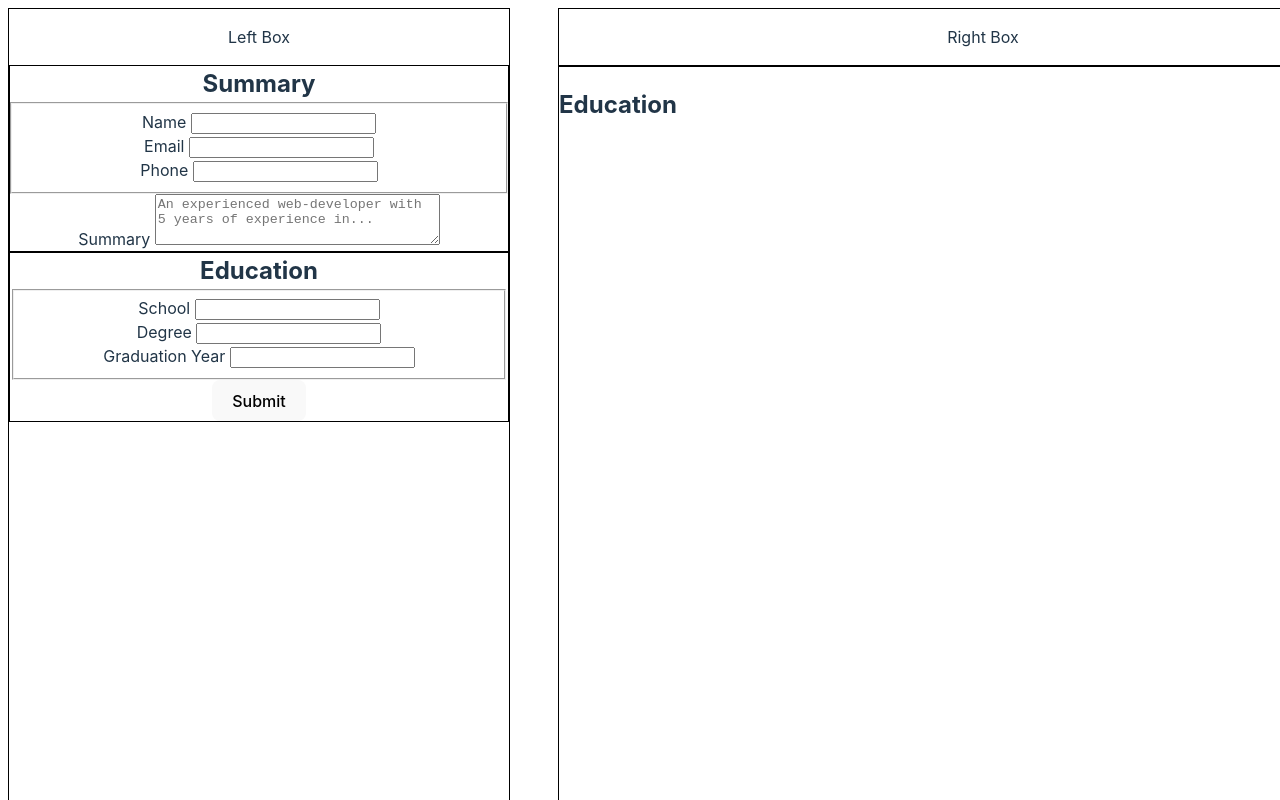
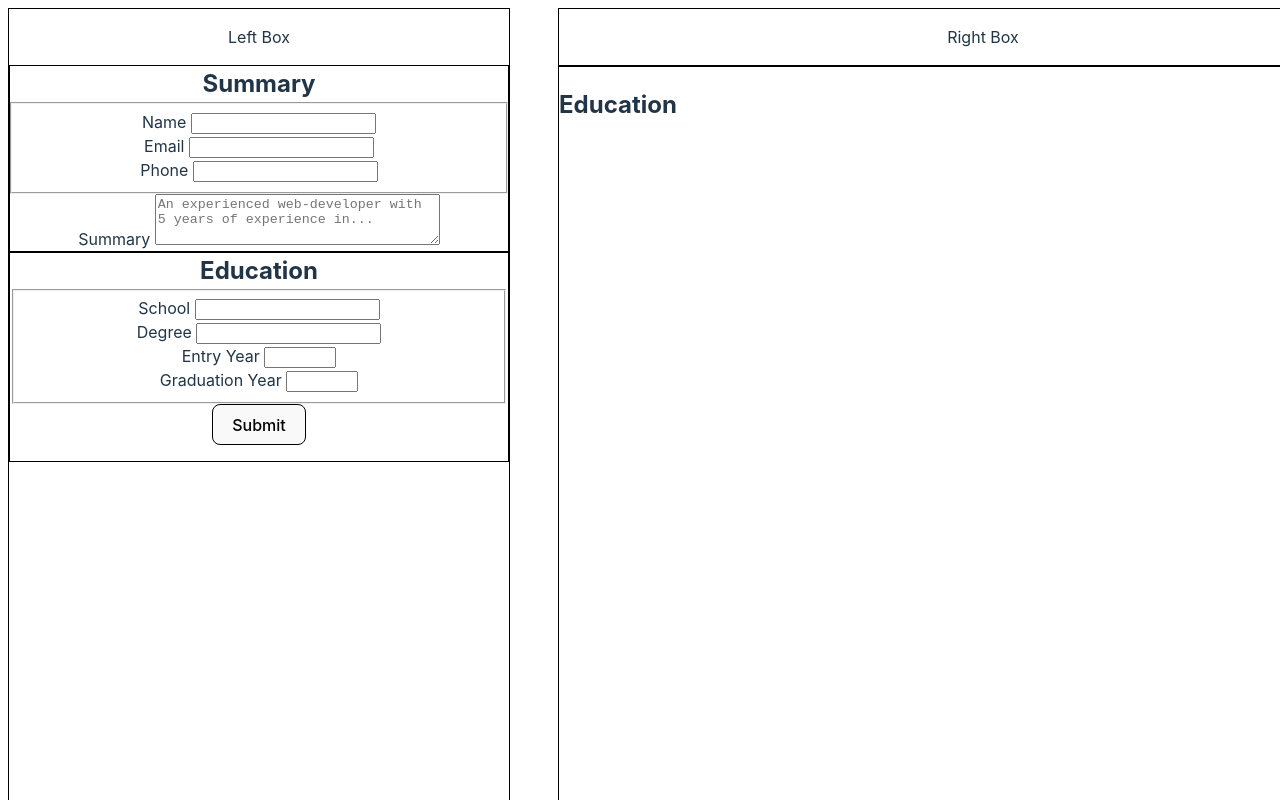
Before and after one commit to ADDikt88/cv-app, a React (Vite) app: page / in a window 1280 px wide. Shown: the top 800 px of the page. Built offline with nearby package versions, Linux system fonts and the light colour scheme.

Commit message:
Modify education to display under Edit
Places an abridged version of education once submitted

```diff
--- a/src/CVApp.jsx
+++ b/src/CVApp.jsx
@@ -21,9 +21,10 @@ function CVApp() {
     e.preventDefault();
     const name = e.target.elements.name.value;
     const degree = e.target.elements.degree.value;
-    const year = e.target.elements.year.value;
+    const entryYear = e.target.elements.entryYear.value;
+    const gradYear = e.target.elements.gradYear.value;
 
-    setEducationList([...educationList, { name, degree, year }]);
+    setEducationList([...educationList, { name, degree, entryYear, gradYear }]);
 
     e.target.reset();
   }
@@ -59,7 +60,10 @@ function CVApp() {
           handlePhoneChange={handlePhoneChange}
           handleDescChange={handleDescChange}
         />
-        <EditEducation handleSubmit={handleEducationSubmit} />
+        <EditEducation
+          handleSubmit={handleEducationSubmit}
+          educationList={educationList}
+        />
       </div>
       <div className="right-box">
         <p>Right Box</p>
--- a/src/DisplayEducation.jsx
+++ b/src/DisplayEducation.jsx
@@ -9,7 +9,9 @@ function DisplayEducation({ educationList }) {
           <li key={index}>
             <h2>{education.name}</h2>
             <p>{education.degree}</p>
-            <p>{education.year}</p>
+            <p>
+              {education.entryYear} to {education.gradYear}
+            </p>
           </li>
         ))}
       </ul>
--- a/src/Edit.css
+++ b/src/Edit.css
@@ -17,3 +17,21 @@
 .education-container > * {
   margin: 0;
 }
+
+.education-card {
+  text-align: left;
+}
+.education-card > ul > li {
+  list-style: none;
+  text-align: left;
+  display: flex;
+  justify-content: space-around;
+  align-items: center;
+}
+.education-card > ul > li > * {
+  margin: 0;
+}
+
+.edu-submit {
+  border: 1px solid black;
+}
--- a/src/EditEducation.jsx
+++ b/src/EditEducation.jsx
@@ -1,4 +1,6 @@
-function EditEducation({ handleSubmit }) {
+import "./Edit.css";
+
+function EditEducation({ handleSubmit, educationList }) {
   return (
     <>
       <div className="education-container">
@@ -19,22 +21,38 @@ function EditEducation({ handleSubmit }) {
               title="Please enter the name of your degree"
               minLength="1"
             />
-            <Input
-              label="Graduation Year"
-              name="year"
-              type="num"
-              title="Please enter your year of graduation"
-              minLength="4"
-            />
+            <div className="education-years">
+              <Input
+                label="Entry Year"
+                name="entryYear"
+                type="number"
+                title="Please enter your year of graduation"
+                min="1930"
+                max="2030"
+                step="1"
+              />
+              <Input
+                label="Graduation Year"
+                name="gradYear"
+                type="number"
+                title="Please enter your year of graduation"
+                min="1930"
+                max="2030"
+                step="1"
+              />
+            </div>
           </fieldset>
-          <button type="submit">Submit</button>
+          <button className="edu-submit" type="submit">
+            Submit
+          </button>
         </form>
+        <EducationCard educationList={educationList} />
       </div>
     </>
   );
 }
 
-function Input({ label, name, type, title, minLength }) {
+function Input({ label, name, type, title, minLength, min, max, step }) {
   return (
     <div>
       <label>
@@ -45,10 +63,34 @@ function Input({ label, name, type, title, minLength }) {
           title={title}
           minLength={minLength}
           defaultValue=""
+          min={min}
+          max={max}
+          step={step}
+          required
         />
       </label>
     </div>
   );
 }
 
+function EducationCard({ educationList }) {
+  return (
+    <div className="education-card">
+      <ul>
+        {educationList.map((education, index) => (
+          <li key={index}>
+            <p>{education.name}</p>
+            <p>{education.degree}</p>
+            <p>
+              {education.entryYear} to {education.gradYear}
+            </p>
+            <button>Edit</button>
+            <button>Del</button>
+          </li>
+        ))}
+      </ul>
+    </div>
+  );
+}
+
 export default EditEducation;
```
